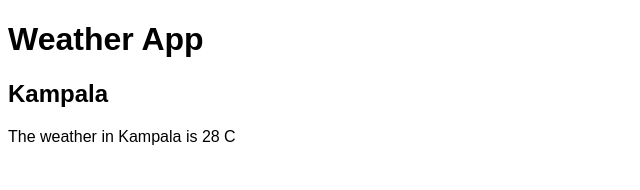
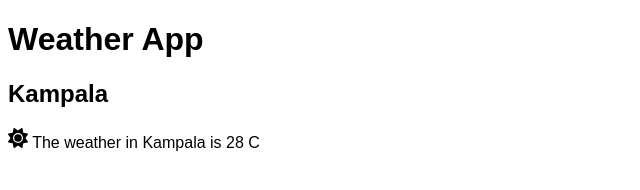
Before and after one commit to Amos-e/weather_app, a plain HTML site: page index.html in a window 1280 px wide. Shown: the whole page, without its empty margins (0-640 px from the left). Drawn offline with Linux system fonts and the light colour scheme.

Commit message:
Added weather icon

```diff
--- a/index.html
+++ b/index.html
@@ -8,11 +8,21 @@
     * {
         font-family: sans-serif;
     }
+    svg {
+        width: 20px;
+        height: 20px;
+        color: yellow;
+    }
     </style>
 </head>
 <body>
     <h1>Weather App</h1>
     <h2>Kampala</h2>
-    <p>The weather in Kampala is 28 C </p>
+    <p>
+        <span style="width: 10px; height: 10px">
+            <svg xmlns="http://www.w3.org/2000/svg"  viewBox="0 0 512 512"><!--!Font Awesome Free 6.7.2 by @fontawesome - https://fontawesome.com License - https://fontawesome.com/license/free Copyright 2025 Fonticons, Inc.--><path d="M361.5 1.2c5 2.1 8.6 6.6 9.6 11.9L391 121l107.9 19.8c5.3 1 9.8 4.6 11.9 9.6s1.5 10.7-1.6 15.2L446.9 256l62.3 90.3c3.1 4.5 3.7 10.2 1.6 15.2s-6.6 8.6-11.9 9.6L391 391 371.1 498.9c-1 5.3-4.6 9.8-9.6 11.9s-10.7 1.5-15.2-1.6L256 446.9l-90.3 62.3c-4.5 3.1-10.2 3.7-15.2 1.6s-8.6-6.6-9.6-11.9L121 391 13.1 371.1c-5.3-1-9.8-4.6-11.9-9.6s-1.5-10.7 1.6-15.2L65.1 256 2.8 165.7c-3.1-4.5-3.7-10.2-1.6-15.2s6.6-8.6 11.9-9.6L121 121 140.9 13.1c1-5.3 4.6-9.8 9.6-11.9s10.7-1.5 15.2 1.6L256 65.1 346.3 2.8c4.5-3.1 10.2-3.7 15.2-1.6zM160 256a96 96 0 1 1 192 0 96 96 0 1 1 -192 0zm224 0a128 128 0 1 0 -256 0 128 128 0 1 0 256 0z"/></svg>
+        </span>
+        The weather in Kampala is 28 C
+    </p>
 </body>
 </html>
```
